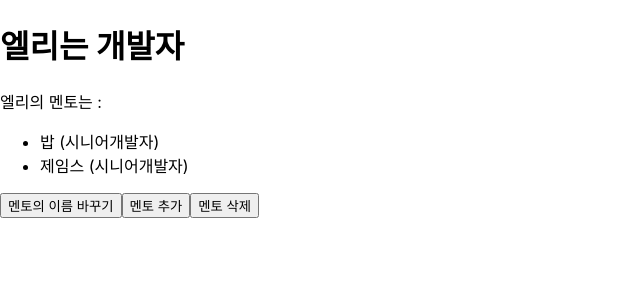
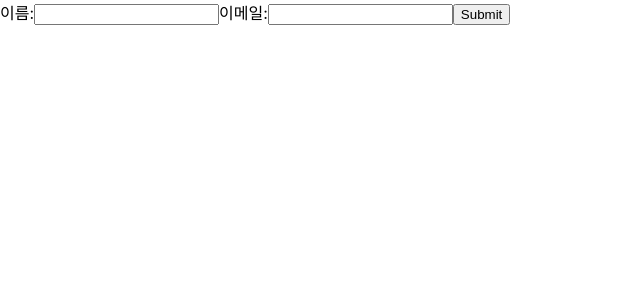
Before and after one commit to keonwooo/pracReact, a React (Create React App) app in the folder basic/: page / in a window 1280 px wide. Shown: the top 300 px of the page, without its empty margins (0-640 px from the left). Built offline with nearby package versions, Linux system fonts and the light colour scheme.

Commit message:
[2024.08.06] form 로직 추가

```diff
--- /dev/null
+++ b/basic/src/AppForm.jsx
@@ -0,0 +1,33 @@
+import React, { useState } from "react";
+
+export default function AppForm() {
+    const [form, setForm] = useState({name: '', email: ''});
+    const handleSubmit = (e) => {
+        e.preventDefault();
+        console.log(form);
+    }
+
+    const handleChange = (e) => {
+        const {name, value} = e.target;
+        setForm({...form, [name]: value});
+        console.log(form);
+    }
+
+    return (
+        <form onSubmit={handleSubmit}>
+            <label htmlFor="name">이름:</label>
+            <input type="text"
+                id="name"
+                name="name"
+                value={form.name}
+                onChange={handleChange} />
+            <label htmlFor="email">이메일:</label>
+            <input type="text"
+                id="email"
+                name="email"
+                value={form.email}
+                onChange={handleChange} />
+            <button>Submit</button>
+        </form>
+    )
+}
--- a/basic/src/index.js
+++ b/basic/src/index.js
@@ -7,7 +7,8 @@ import reportWebVitals from './reportWebVitals';
 // import AppProducts from './AppProducts';
 // import AppXY from './AppXY';
 // import AppMentor from './AppMentor';
-import AppMentors from './AppMentors';
+// import AppMentors from './AppMentors';
+import AppForm from './AppForm';
 
 
 const root = ReactDOM.createRoot(document.getElementById('root'));
@@ -18,7 +19,8 @@ root.render(
     {/* <AppProducts /> */}
     {/* <AppXY /> */}
     {/* <AppMentor /> */}
-    <AppMentors />
+    {/* <AppMentors /> */}
+    <AppForm />
   </React.StrictMode>
 );
 
```
